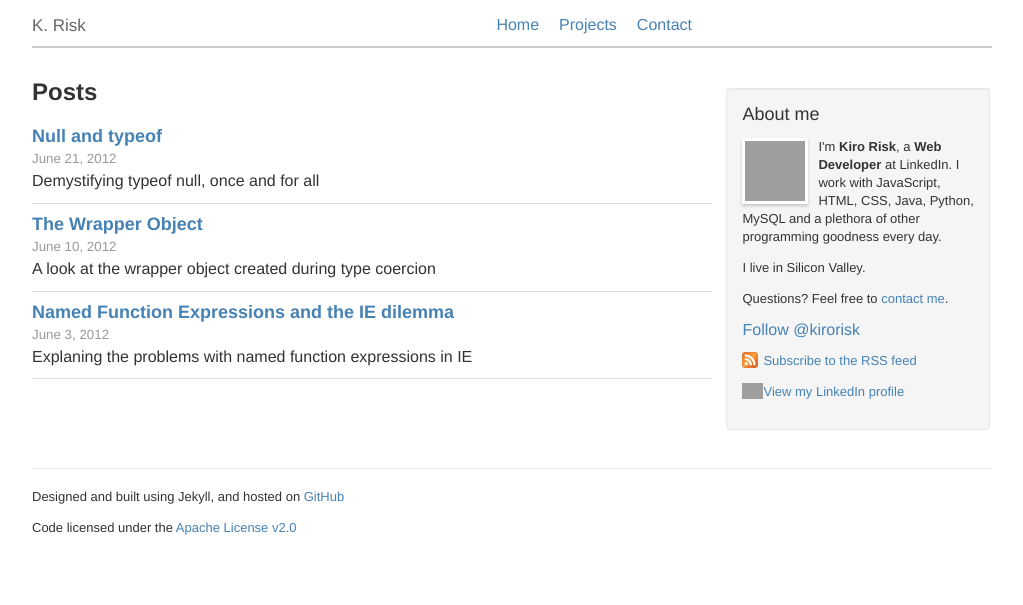
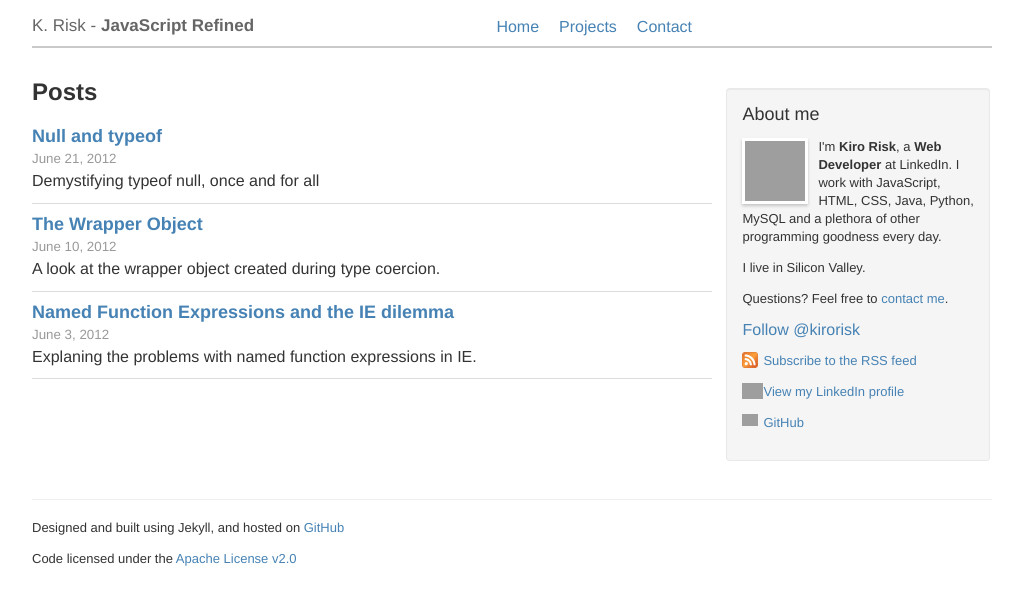
Before and after one commit to krisk/krisk.github.com, a Jekyll site: the page built from index.html, in a window 1280 px wide. Shown: the top 605 px of the page, without its empty margins (128-1151 px from the left). Built offline with Jekyll 4.4.1, drawn with Linux system fonts in a browser that asks for light colours; comment, search, counter and statistics services are not loaded; grey boxes are pictures that could not be loaded.

Commit message:
added github link, as well css changes

```diff
--- a/_layouts/default.html
+++ b/_layouts/default.html
@@ -7,7 +7,7 @@ ga_account_id: UA-25301489-1
 
 <head>
   <meta http-equiv="content-type" content="text/html; charset=utf-8" />
-  <title> {% if page.title %} {{ page.title }} | {% endif %} K. Risk, Web Developer </title>
+  <title>{% if page.title %}{{ page.title }} | {% endif %}K. Risk - JavaScript Refined</title>
   <meta name="author" content="Kirollos Risk" />
   {% if page.summary %}
   <meta name="description" content="{{ page.summary }}">
@@ -54,7 +54,10 @@ ga_account_id: UA-25301489-1
 
     <header>
       <div>
-        <a href="http://www.kiro.me" id="logo">K. Risk</a>
+        <a href="http://www.kiro.me" id="logo">
+          <span>K. Risk -</span>
+          <strong>JavaScript Refined</strong>
+        </a>
         <nav id="site-nav" role="navigation">
           <ul id="site-menu">
             <li {% if page.name == "" %}class="selected"{% endif %}><a href="/">Home</a></li>
@@ -106,11 +103,12 @@ ga_account_id: UA-25301489-1
           </a>
         </p>
 
-        <!--
-        <a href="http://www.linkedin.com/in/kirollos">
-          <img src="http://www.linkedin.com/img/webpromo/btn_viewmy_160x25.png" width="160" height="25" border="0" alt="View Kirollos Risk's profile on LinkedIn">
-        </a>
-        -->
+        <p>
+          <a id="github-account" href="http://www.github.com/krisk" target="_blank" title="Kiro - GitHub">
+            <img src="/images/github.png" width="16" alt="Kiro Risk's LinkedIn profile" style="vertical-align:top" border="0" />GitHub
+          </a>
+        </p>
+
     </div>
 
     <footer>
--- a/_layouts/post.html
+++ b/_layouts/post.html
@@ -2,7 +2,7 @@
 layout: default
 ---
 
-<h2>{{ page.title }}</h2>
+<h1>{{ page.title }}</h1>
 <div class="byline">
   <address class="author"><a rel="author" href="mailto:kiro@kiro.me" title="Kiro Risk">Kiro Risk</a></address>
   <span class="separator">|</span>
--- a/css/default.css
+++ b/css/default.css
@@ -15,6 +15,9 @@ a {
 a:hover {
     text-decoration: underline;
     color: #005580;
+}
+h1 {
+    margin: 10px 0;
 }
 h2 {
     margin-bottom: 10px;
@@ -74,6 +77,9 @@ ol li {
     margin-right: 5px;
     vertical-align: top;
 }
+#github-account img {
+    margin-right: 5px;
+}
 
 #site-nav {
     float: right;
@@ -85,6 +91,7 @@ ol li {
     float: left;
     margin-right: 20px;
     cursor: pointer;
+    line-height: 22px;
 }
 #site-menu li a {
     color: steelBlue;
@@ -95,10 +102,9 @@ ol li {
 }
 #site-menu li.selected a {
     border-bottom: 2px solid steelBlue;
-    padding-bottom: 3px;
 }
 #site-menu li a:hover {
-    color: rgb(48, 118, 182);
+    color: #005580;
 }
 #logo {
     color: #666;
@@ -195,23 +201,13 @@ footer {
 .pagination p {
     text-align: right;
 }
-/*
+
 aside {
-    font-size: 12px;
-    position: absolute;
-    right: -190px;
+    font-size: 13px;
     border: 1px dashed #CCC;
     padding: 5px;
-    width: 170px;
+    background-color: #F5F5F5;
 }
-
-@media screen and (max-width:900px) {
-    aside {
-        display: none;
-    }
-}
-*/
-
 
 /* 900px and under */
 @media screen and (max-width:970px) {
@@ -244,6 +240,9 @@ aside {
 }
 /* 480px and under */
 @media screen and (max-width:480px) {
+    #logo span {
+        display: none;
+    }
     /*/
     header {
         height: auto;
```
Also changed, not shown: other parts of _layouts/default.html (+0 -6 lines), _posts/2012-06-03-nfe_dilemma.md (+5 -3 lines), _posts/2012-06-10-wrapper_objects.md (+4 -2 lines), css/pygments.css (+61 -61 lines).
